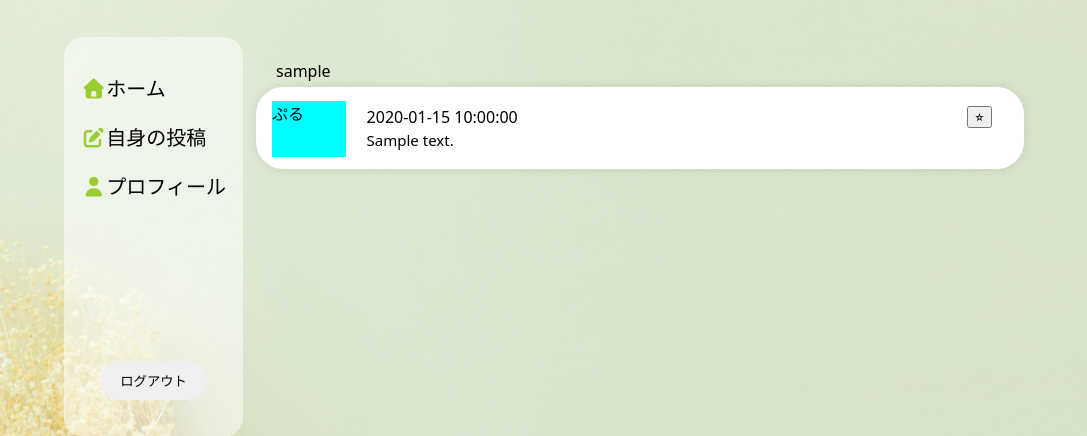
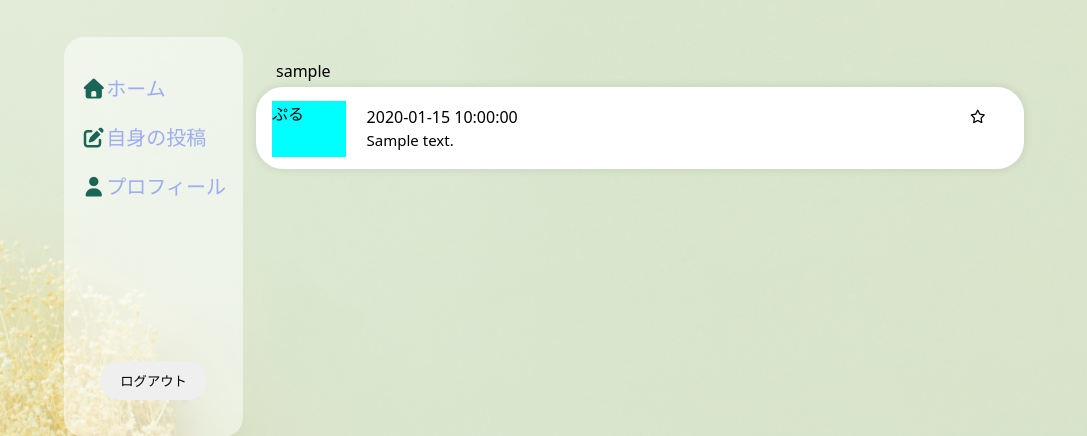
Before and after one commit to gorimax/hackathon_sns_f_team, a Flask app: template SNSApp/templates/post/posts.html in a window 1280 px wide. Shown: the part 83-519 px from the top of the page, without its empty margins (0-1087 px from the left). Run offline with Flask 2, Linux system fonts and the light colour scheme; the template is opened without the code that fills it: most values are stand-ins (such as "Sample title", 1, 10 or a date in 2020); some libraries are stand-ins or nearby versions.

Commit message:
post.htmlのbookmarkをiconに変更、post.cssにbookmark-btnのstyle適応、menu.htmlのiconの色の変更、base.cssのmenuの文字色の変更

```diff
--- a/SNSApp/static/css/base.css
+++ b/SNSApp/static/css/base.css
@@ -160,7 +160,7 @@ li {
 }
 
 .menu a {
-  color: inherit;          /* 親要素の文字色を継承 */
+  color: #0026ff58;          /* menu内の色の変更 */
   text-decoration: none;   /* 下線を消す */
   cursor: default;         /* マウスホバー時のポインター（指マーク）を消す（任意） */
 }
--- a/SNSApp/static/css/posts.css
+++ b/SNSApp/static/css/posts.css
@@ -22,6 +22,12 @@
     width: auto;
     /* background-color: rgb(194, 194, 212); */
     padding: 0 0 0 20px;
+}
+
+
+.bookmark-btn {
+    border: none;
+    background-color:transparent;
 }
 
 /* このpタグは後消す。デザイン確かめるだけのもの */
--- a/SNSApp/templates/common/menu.html
+++ b/SNSApp/templates/common/menu.html
@@ -2,10 +2,9 @@
 <aside class="menu">
     <nav>
         <ul class="list">
-            <!-- hrefの後ろは不確定 （相対パスで指定してる）-->
-            <li><a href="{{ url_for('posts_view')}}"><i class="fas fa-home" style="color: yellowgreen;"></i>ホーム</a></li>
-            <li><a href="{{ url_for('myposts_view')}}"><i class="fas fa-edit" style="color: yellowgreen;"></i>自身の投稿</a></li>
-            <li><a href="{{ url_for('profile_view')}}"><i class="fas fa-user" style="color: yellowgreen;"></i>プロフィール</a></li>
+             <li><a href="{{ url_for('posts_view')}}"><i class="fas fa-home" style="color: #1A6656;"></i>ホーム</a></li>
+            <li><a href="{{ url_for('myposts_view')}}"><i class="fas fa-edit" style="color: #1A6656;"></i>自身の投稿</a></li>
+            <li><a href="{{ url_for('profile_view')}}"><i class="fas fa-user" style="color: #1A6656;"></i>プロフィール</a></li>
         </ul>
     </nav>
     <button class="logout" onclick="location.href='{{url_for('logout')}}'">ログアウト</button>
--- a/SNSApp/templates/post/posts.html
+++ b/SNSApp/templates/post/posts.html
@@ -35,7 +35,7 @@
                         <div class="post-top">
                             <div class="post-header">
                                 <div class="post-time">{{ post.created_at }}</div>
-                                <button class="bookmark-btn">⭐︎</button>
+                                <button class="bookmark-btn"><i class="far fa-star"></i></button>
                             </div>
                             <div class="post-body">
                                 {{ post.content }}
```
